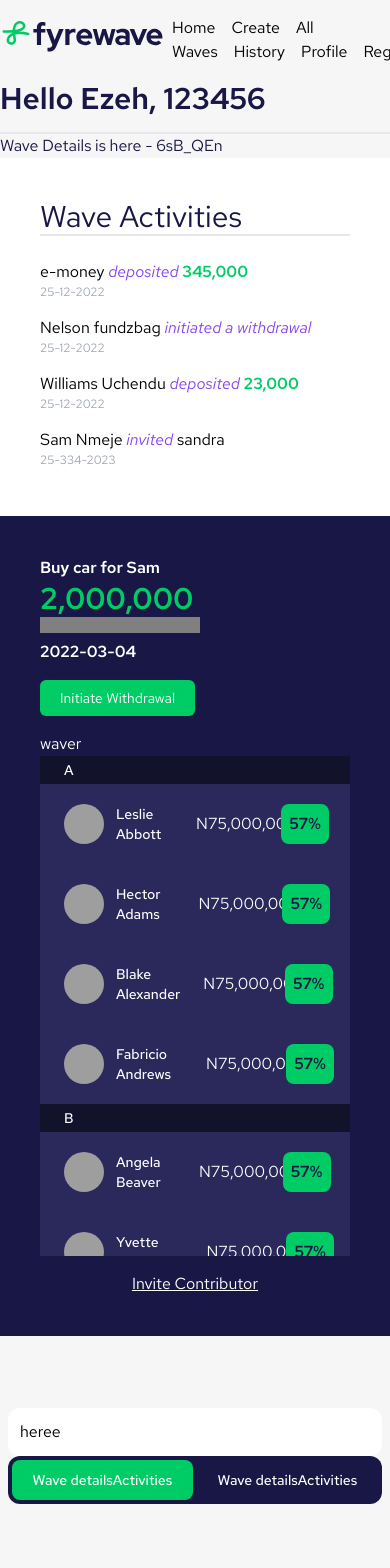
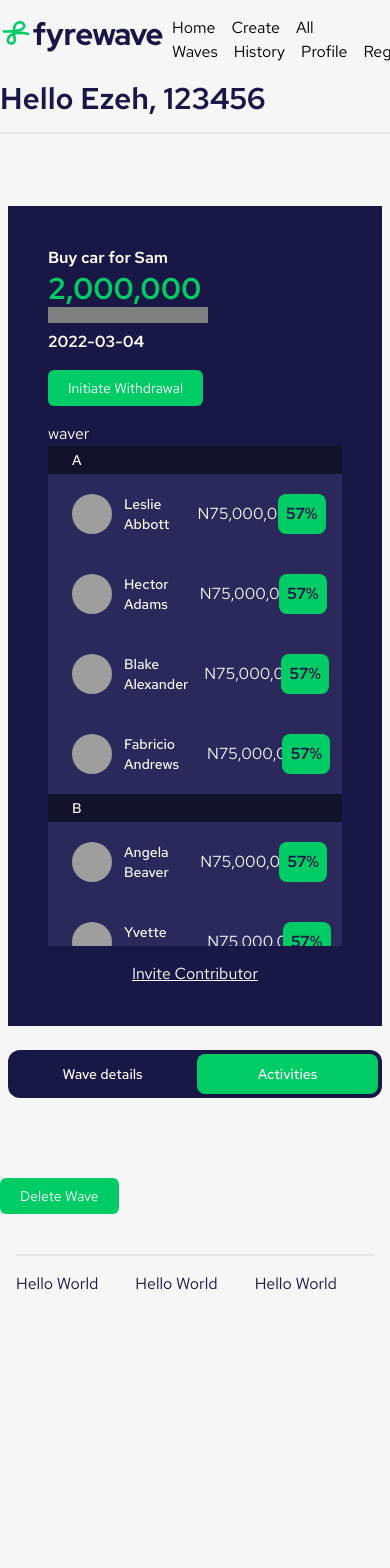
Before and after one commit to FyreWave/front-wave, a React (Vite) app: page /view-wave/6sB_QEn in a window 390 px wide. Shown: the top 1568 px of the page. Built offline with nearby package versions, Linux system fonts and the light colour scheme; data requests are answered from the project's data file; grey boxes are pictures that could not be loaded.

Commit message:
add tab menu 100 %

```diff
--- a/src/Pages/WaveDetailsPage.tsx
+++ b/src/Pages/WaveDetailsPage.tsx
@@ -5,62 +5,16 @@ import WaveUsers from "../components/waveComponents/WaveUsers";
 import WaveActivities from "../components/waveComponents/WaveActivities";
 import { useState } from "react";
 import TabView from "../components/waveComponents/TabView";
-function classNames(...classes: any[]) {
+import { Tab } from "@headlessui/react";
+
+function classNames(...classes: string[]) {
   return classes.filter(Boolean).join(" ");
 }
-
 const WaveDetailsPage = () => {
   let [categories] = useState({
-    Recent: [
-      {
-        id: 1,
-        title: "Does drinking coffee make you smarter?",
-        date: "5h ago",
-        commentCount: 5,
-        shareCount: 2,
-      },
-      {
-        id: 2,
-        title: "So you've bought coffee... now what?",
-        date: "2h ago",
-        commentCount: 3,
-        shareCount: 2,
-      },
-    ],
-    Popular: [
-      {
-        id: 1,
-        title: "Is tech making coffee better or worse?",
-        date: "Jan 7",
-        commentCount: 29,
-        shareCount: 16,
-      },
-      {
-        id: 2,
-        title: "The most innovative things happening in coffee",
-        date: "Mar 19",
-        commentCount: 24,
-        shareCount: 12,
-      },
-    ],
-    Trending: [
-      {
-        id: 1,
-        title: "Ask Me Anything: 10 answers to your questions about coffee",
-        date: "2d ago",
-        commentCount: 9,
-        shareCount: 5,
-      },
-      {
-        id: 2,
-        title: "The worst advice we've ever heard about coffee",
-        date: "4d ago",
-        commentCount: 1,
-        shareCount: 2,
-      },
-    ],
+    "Wave details": [],
+    Activities: [],
   });
-
   const params = useParams();
   const waveId = params.waveId;
   const history = useNavigate();
@@ -82,37 +36,65 @@ const WaveDetailsPage = () => {
   };
   return (
     <div>
-      <h1>Wave Details is here - {waveId}</h1>
-
       <div>
         {isLoading && <div>Loading...</div>}
         {isError && <div>Error</div>}
         {wave && (
           <div>
-            <div className="grid md:grid-cols-2">
-              <div className="bg-white p-10">
-                <div className=" border-b-2">
-                  <h4 className="text-secondary-500 text-3xl">
-                    Wave Activities
-                  </h4>
+            <div className="hidden md:block">
+              <div className="grid md:grid-cols-2">
+                <div className="bg-white">
+                  <WaveActivities />
                 </div>
-
-                <WaveActivities />
-              </div>
-              <div className="bg-secondary-500 p-10">
-                <div>
+                <div className="">
                   <div>
-                    <WaveUsers wave={wave} />
+                    <div className="bg-secondary-500">
+                      <WaveUsers wave={wave} />
+                    </div>
                   </div>
                 </div>
               </div>
             </div>
+            {/*  mobile view area*/}
+            <div className="flex justify-center md:hidden ">
+              <div className="w-full max-w-md px-2 py-16 sm:px-0">
+                <Tab.Group defaultIndex={1}>
+                  <Tab.Panels className="mt-2 bg-white">
+                    <Tab.Panel>
+                      <div className="bg-white">
+                        <WaveActivities />
+                      </div>
+                    </Tab.Panel>
+                    <Tab.Panel>
+                      <div className="bg-secondary-500">
+                        <WaveUsers wave={wave} />
+                      </div>
+                    </Tab.Panel>
+                  </Tab.Panels>
+                  <Tab.List className="flex p-1 space-x-1 bg-secondary-500 rounded-xl mt-6">
+                    {Object.keys(categories).map((category) => (
+                      <Tab
+                        key={category}
+                        className={({ selected }) =>
+                          classNames(
+                            "w-full py-2.5 text-sm leading-5 font-medium text-white rounded-lg",
+                            "focus:outline-none focus:ring-2 ring-offset-2 ring-offset-green-100 ring-white ring-opacity-60",
+                            selected
+                              ? "bg-primary-500 shadow"
+                              : "text-blue-100 hover:bg-white/[0.12] hover:text-white"
+                          )
+                        }
+                      >
+                        {category}
+                      </Tab>
+                    ))}
+                  </Tab.List>
+                </Tab.Group>
+              </div>
+            </div>
+            {/*  mobile view area*/}
           </div>
         )}
-      </div>
-
-      <div className="flex justify-center md:hidden">
-        <TabView />
       </div>
 
       <div>
--- a/src/components/waveComponents/TabView.tsx
+++ b/src/components/waveComponents/TabView.tsx
@@ -1,53 +1,38 @@
 import { useState } from "react";
 import { Tab } from "@headlessui/react";
 
-function classNames(...classes: any[]) {
+function classNames(...classes: string[]) {
   return classes.filter(Boolean).join(" ");
 }
 
-export default function TabView() {
-  let pages = useState(["Wave details", "Activities"]);
+export default function Example() {
+  let [categories] = useState({
+    "Wave details": [],
+    Activities: [],
+  });
 
   return (
     <div className="w-full max-w-md px-2 py-16 sm:px-0">
       <Tab.Group>
-        <Tab.Panels className="mt-2">
-          <Tab.Panel
-            className={classNames(
-              "bg-white rounded-xl p-3",
-              "focus:outline-none focus:ring-2 ring-offset-2 ring-offset-blue-400 ring-white ring-opacity-60"
-            )}
-          >
-            <ul>
-              <li>heree</li>
-            </ul>
-          </Tab.Panel>
-          <Tab.Panel
-            className={classNames(
-              "bg-white rounded-xl p-3",
-              "focus:outline-none focus:ring-2 ring-offset-2 ring-offset-blue-400 ring-white ring-opacity-60"
-            )}
-          >
-            <ul>
-              <li>this is second</li>
-            </ul>
-          </Tab.Panel>
+        <Tab.Panels className="mt-2 bg-white">
+          <Tab.Panel>Here 111</Tab.Panel>
+          <Tab.Panel>Here 222</Tab.Panel>
         </Tab.Panels>
         <Tab.List className="flex p-1 space-x-1 bg-secondary-500 rounded-xl">
-          {pages.map((page, index) => (
+          {Object.keys(categories).map((category) => (
             <Tab
-              key={index}
+              key={category}
               className={({ selected }) =>
                 classNames(
-                  "w-full py-2.5 text-sm leading-5 font-medium text-white rounded-lg ",
-                  "focus:outline-none focus:ring-2 ring-offset-2 ring-offset-blue-400 ring-white ring-opacity-60",
+                  "w-full py-2.5 text-sm leading-5 font-medium text-white rounded-lg",
+                  "focus:outline-none focus:ring-2 ring-offset-2 ring-offset-green-100 ring-white ring-opacity-60",
                   selected
-                    ? "bg-primary-500  shadow"
+                    ? "bg-primary-500 shadow"
                     : "text-blue-100 hover:bg-white/[0.12] hover:text-white"
                 )
               }
             >
-              {pages}
+              {category}
             </Tab>
           ))}
         </Tab.List>
--- a/src/components/waveComponents/WaveActivities.tsx
+++ b/src/components/waveComponents/WaveActivities.tsx
@@ -28,6 +28,11 @@ const activities = [
 const WaveActivities = () => {
   return (
     <div>
+      <div className=" p-10">
+        <div>
+          <div className=" border-b-2">
+            <h4 className="text-secondary-500 text-3xl">Wave Activities</h4>
+          </div>
           <div className="pt-4">
             <div className="activities">
               {activities.map((activity, index) => (
@@ -49,6 +54,8 @@ const WaveActivities = () => {
             </div>
           </div>
         </div>
+      </div>
+    </div>
   );
 };
 
--- a/src/components/waveComponents/WaveUsers.tsx
+++ b/src/components/waveComponents/WaveUsers.tsx
@@ -207,7 +207,7 @@ const WaveUsers = (props: any) => {
   const wave = props.wave;
   const title = props.title;
   return (
-    <div>
+    <div className=" p-10">
       <section>
         <div>
           <h1 className="text-white font-bold">{wave.title}</h1>
```
Lines whose indentation alone changed are shown as unchanged.
